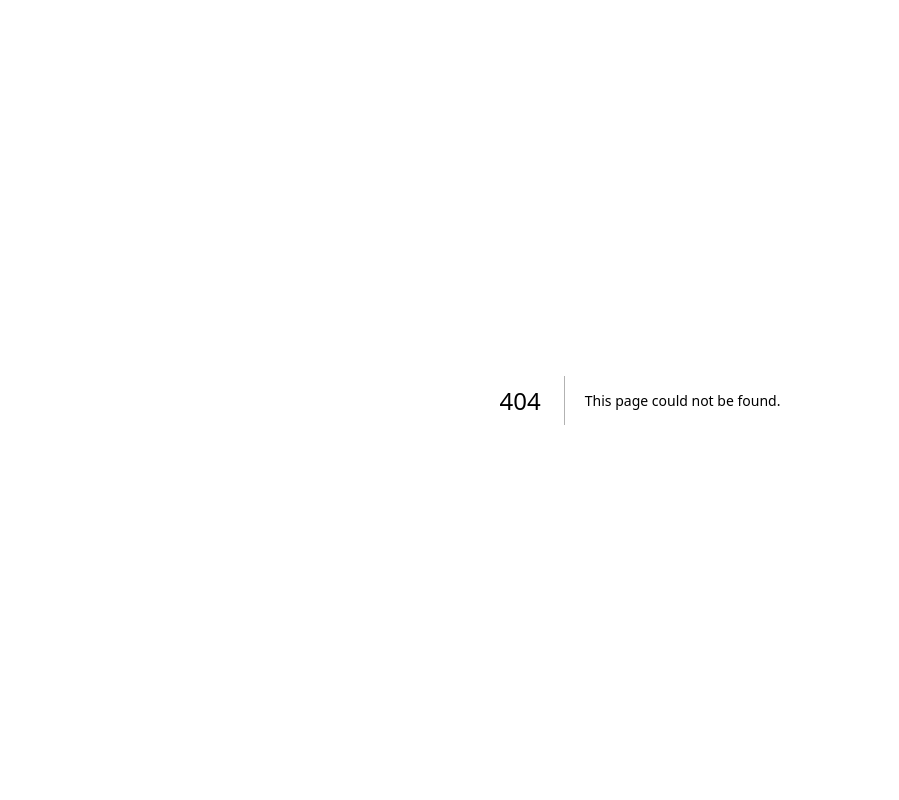
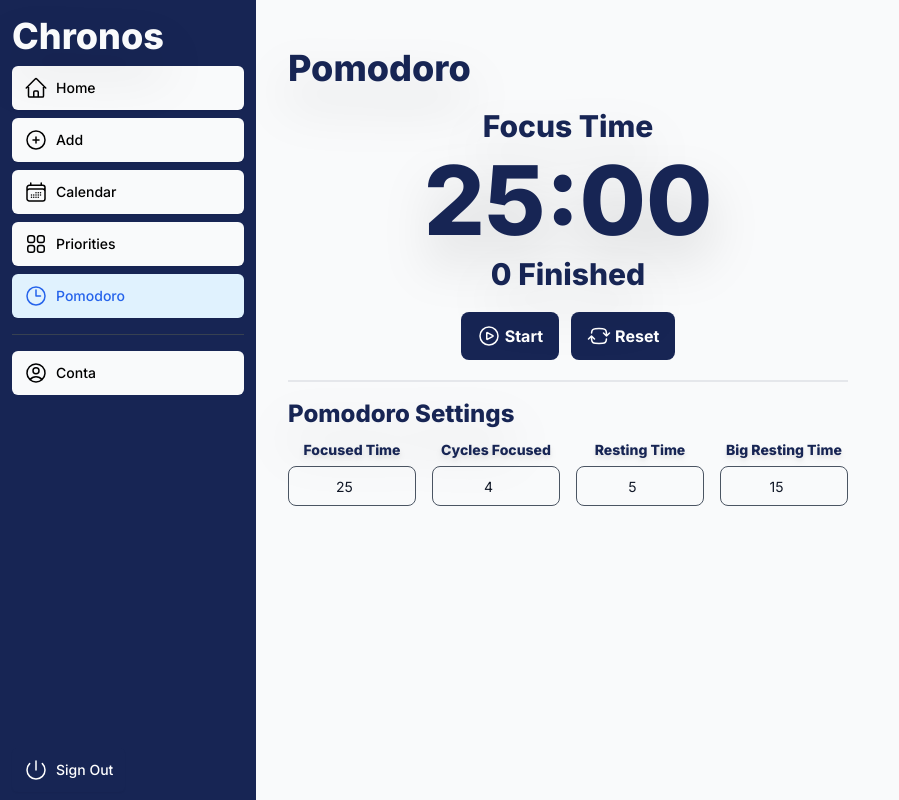
Before and after one commit to lucasKoyama/chronos-frontend, a Next.js app: page /app/pomodoro in a window 1280 px wide. Before the commit this address had no page. Shown: the whole page, without its empty margins (0-899 px from the left). Built offline with nearby package versions, Linux system fonts and the light colour scheme.

Commit message:
feat: pomodoro page finished

```diff
--- /dev/null
+++ b/src/app/app/pomodoro/page.tsx
@@ -0,0 +1,26 @@
+'use client';
+import { PomodoroConfig } from "@/app/lib/types/pomodoro";
+import PomodoroSettingsForm from "@/app/ui/pomodoro/PomodoroSettingsForm";
+import PomodoroTimer from "@/app/ui/pomodoro/PomodoroTimer";
+import { useState } from "react";
+
+export default function Page() {
+  const [config, setConfig] = useState<PomodoroConfig>({
+    focusInMinutes: 25,
+    restInMinutes: 5,
+    bigBreakInMinutes: 15,
+    numberOfCycles: 4,
+  });
+
+  const handleConfigChange = ({ value, name }: { value: string, name: string}) => {
+    setConfig({ ...config, [name]: Number(value) });
+  };
+
+  return (
+    <section className="max-w-max">
+      <h3 className="text-4xl font-extrabold text-blue-950 drop-shadow-2xl">Pomodoro</h3>
+      <PomodoroTimer config={config} />
+      <PomodoroSettingsForm handleConfigChange={handleConfigChange} />
+    </section>
+  )
+}
--- /dev/null
+++ b/src/app/lib/types/pomodoro.ts
@@ -0,0 +1,6 @@
+export type PomodoroConfig = {
+  focusInMinutes: number;
+  restInMinutes: number;
+  bigBreakInMinutes: number;
+  numberOfCycles: number;
+};
--- /dev/null
+++ b/src/app/ui/pomodoro/PomodoroSettingsForm.tsx
@@ -0,0 +1,78 @@
+'use client';
+import Label from "../forms/label";
+
+export default function PomodoroSettingsForm({ handleConfigChange }: { handleConfigChange: Function }) {
+  const labelStyle = "block mt-2.5 mb-1.5 text-sm text-center font-extrabold text-blue-950 drop-shadow-md";
+
+  return (
+    <form>
+      <h3 className="text-2xl font-extrabold text-blue-950 drop-shadow-2xl">Pomodoro Settings</h3>
+      <div className="flex flex-row flex-wrap gap-4 md:w-auto">
+        <div className="flex gap-4 w-full md:w-auto">
+          <div className="w-full md:w-1/2">
+            <Label title="Focused Time" styles={labelStyle} />
+            <input
+              type="number"
+              id="focused time"
+              name="focusInMinutes"
+              aria-describedby="time to be focused in minutes"
+              className="h-10 w-full md:w-32 text-center bg-gray-50 border text-gray-900 text-sm rounded-lg focus:ring-blue-500 focus:border-blue-500 block p-2.5 border-gray-600 placeholder-gray-400"
+              defaultValue={25}
+              min={1}
+              max={250}
+              required
+              onChange={(input) => handleConfigChange(input.target)}
+            />
+          </div>
+          <div className="w-full md:w-1/2">
+            <Label title="Cycles Focused" styles={labelStyle} />
+            <input
+              type="number"
+              id="cycles focused"
+              name="numberOfCycles"
+              aria-describedby="time to be focused in minutes"
+              className="h-10 w-full md:w-32 text-center bg-gray-50 border text-gray-900 text-sm rounded-lg focus:ring-blue-500 focus:border-blue-500 block p-2.5 border-gray-600 placeholder-gray-400"
+              defaultValue={4}
+              min={1}
+              max={250}
+              required
+              onChange={(input) => handleConfigChange(input.target)}
+            />
+          </div>
+        </div>
+        <div className="flex gap-4 w-full md:w-auto">
+          <div className="w-full md:w-1/2">
+            <Label title="Resting Time" styles={labelStyle} />
+            <input
+              type="number"
+              id="resting time"
+              name="restInMinutes"
+              aria-describedby="time to be focused in minutes"
+              className="h-10 w-full md:w-32 text-center bg-gray-50 border text-gray-900 text-sm rounded-lg focus:ring-blue-500 focus:border-blue-500 block p-2.5 border-gray-600 placeholder-gray-400"
+              defaultValue={5}
+              min={1}
+              max={250}
+              required
+              onChange={(input) => handleConfigChange(input.target)}
+            />
+          </div>
+          <div className="w-full md:w-1/2">
+            <Label title="Big Resting Time" styles={labelStyle} />
+            <input
+              type="number"
+              id="big resting time"
+              name="bigBreakInMinutes"
+              aria-describedby="time to be focused in minutes"
+              className="h-10 w-full md:w-32 text-center bg-gray-50 border text-gray-900 text-sm rounded-lg focus:ring-blue-500 focus:border-blue-500 block p-2.5 border-gray-600 placeholder-gray-400"
+              defaultValue={15}
+              min={1}
+              max={250}
+              required
+              onChange={(input) => handleConfigChange(input.target)}
+            />
+          </div>
+        </div>
+      </div>
+    </form>
+  )
+}
--- /dev/null
+++ b/src/app/ui/pomodoro/PomodoroTimer.tsx
@@ -0,0 +1,106 @@
+'use client';
+import { PomodoroConfig } from '@/app/lib/types/pomodoro';
+import { ArrowPathRoundedSquareIcon, PauseCircleIcon, PlayCircleIcon } from '@heroicons/react/24/outline';
+import React, { useState, useEffect } from 'react';
+
+export default function PomodoroTimer(
+  { config }: { readonly config: PomodoroConfig}
+  ) {
+  const { focusInMinutes, restInMinutes, bigBreakInMinutes, numberOfCycles } = config;
+  const [finishedCycles, setFinishedCycles] = useState<number>(0);
+  const [timeLeft, setTimeLeft] = useState<number>(focusInMinutes * 60);
+  const [isActive, setIsActive] = useState<boolean>(false);
+  const [isResting, setIsResting] = useState<boolean>(false);
+
+  useEffect(() => {
+    const setNextPomodoroTimer = () => {
+      setIsActive(false);
+      clearInterval(pomodoroTimerId);
+      const breakTimeEnded = isResting;
+
+      if (breakTimeEnded) {
+        setIsResting(false);
+        setTimeLeft(focusInMinutes * 60);
+      } else {
+        setFinishedCycles(finishedCycles + 1);
+        setIsResting(true);
+        const restTimer = finishedCycles === numberOfCycles - 1 ? bigBreakInMinutes : restInMinutes;
+        setTimeLeft(restTimer * 60);
+      }
+    }
+
+    let pomodoroTimerId: NodeJS.Timeout;
+
+    if (isActive) {
+      pomodoroTimerId = setInterval(() => {
+        setTimeLeft((prevTimer) => {
+          if (prevTimer === 1) setNextPomodoroTimer();
+          return prevTimer - 1;
+        });
+      }, 1000);
+    }
+    setTimeLeft(focusInMinutes * 60);
+    return () => clearInterval(pomodoroTimerId);
+  },
+  [
+    isActive,
+    isResting,
+    focusInMinutes,
+    restInMinutes,
+    bigBreakInMinutes,
+    finishedCycles,
+    numberOfCycles,
+  ]);
+
+  const toggleTimer = (): void => setIsActive(!isActive);
+
+  const resetTimer = (): void => {
+    setIsActive(false);
+    setIsResting(false);
+    setTimeLeft(focusInMinutes * 60);
+    setFinishedCycles(0);
+  };
+
+  const twoDigitTime = (seconds: number): string => {
+    const minutes = Math.floor(seconds / 60);
+    const remainingSeconds = seconds % 60;
+
+    return `${String(minutes).padStart(2, '0')}:${String(remainingSeconds).padStart(2, '0')}`;
+  };
+
+  return (
+    <section className="border-b-2 border-gray-200 mb-4">
+      <div className='mx-auto my-2 p-3 max-w-max'>
+        <p className="text-center text-3xl font-extrabold text-blue-950 drop-shadow-2xl">
+          {isResting ? 'Break Time' : 'Focus Time'}
+        </p>
+        <p className="my-2 text-8xl font-extrabold text-blue-950 drop-shadow-2xl">
+          {twoDigitTime(timeLeft)}
+        </p>
+        <p className="text-center text-3xl font-extrabold text-blue-950 drop-shadow-2xl">
+          {finishedCycles} Finished
+        </p>
+      </div>
+
+      <div className='flex mb-5 m-auto gap-3 justify-center'>
+        <button
+          className="flex gap-1 px-4 py-3 rounded-lg text-white font-bold bg-blue-950"
+          onClick={toggleTimer}
+        >
+          {
+            isActive
+              ? (<><PauseCircleIcon className="w-6" />Pause</>)
+              : (<><PlayCircleIcon className="w-6"/>Start</>)
+          }
+        </button>
+        <button
+          className="flex gap-1 px-4 py-3 rounded-lg text-white font-bold bg-blue-950"
+          onClick={resetTimer}
+        >
+          <ArrowPathRoundedSquareIcon className="w-6"/>
+          Reset
+        </button>
+      </div>
+    </section>
+  );
+};
--- a/src/app/ui/sidebar/nav-links.tsx
+++ b/src/app/ui/sidebar/nav-links.tsx
@@ -15,9 +15,9 @@ import { usePathname } from 'next/navigation';
 const links = [
   { name: 'Home',       href: '/app',           icon: HomeIcon         },
   { name: 'Add',        href: '/app/tasks/add', icon: PlusCircleIcon   },
-  { name: 'Calendar',   href: 'app/calendar',   icon: CalendarDaysIcon },
-  { name: 'Priorities', href: 'app/priorities', icon: Squares2X2Icon   },
-  { name: 'Pomodoro',   href: 'app/pomodoro',   icon: ClockIcon        }
+  { name: 'Calendar',   href: '/app/calendar',   icon: CalendarDaysIcon },
+  { name: 'Priorities', href: '/app/priorities', icon: Squares2X2Icon   },
+  { name: 'Pomodoro',   href: '/app/pomodoro',   icon: ClockIcon        }
 ];
 
 export default function NavLinks() {
```
